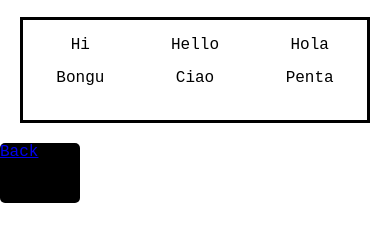
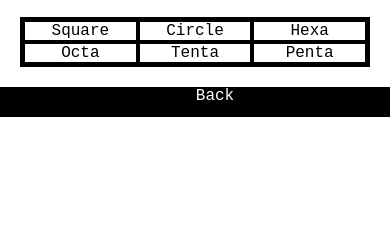
Before and after one commit to lucas-said/lucas-said.github.io, a plain HTML site: page playground/index.html in a window 390 px wide. Shown: the part 247-488 px from the top of the page. Drawn offline with Linux system fonts and the light colour scheme.

Commit message:
Styling of Grid and began pentagon

```diff
--- a/assets/css/style.css
+++ b/assets/css/style.css
@@ -352,6 +352,71 @@ section {
   color: #4caf50;
 }
 
+/* CSS PLAYGROUNG PAGE */
+
+.div_spacing {
+  margin: 20px;
+}
+
+.header_style {
+  background-color: black;
+}
+
+.text_styling {
+  font-size: 4rem;
+  font-weight: 600px;
+  padding: 50px;
+  margin: 0%;
+  background-color: black;
+  color: white;
+  text-align: center;
+}
+
+.grid_container {
+  display: grid;
+  grid-template-columns: repeat(3, 33.33%);
+  /* grid-template-rows: repeat(3, 33.33%); */
+  justify-content: center;
+  border: 3px solid black;
+  text-align: center;
+}
+
+.grid_styling {
+  border: 2px solid black;
+  color: black;
+  text-decoration: none;
+  height: 100%;
+  margin: 0%;
+}
+
+.grid_styling:hover{
+  color: red;
+  text-decoration: underline;
+}
+
+.back_button {
+  text-align: center;
+  background-color: black;
+  border-radius: 15px;
+  height: 100%;
+  width: 5%;
+  margin-left: 20px;
+}
+
+.back_button__styling {
+  text-decoration: none;
+  color: white;
+}
+
+.div__height{
+  height:30px;
+  text-align: center;
+}
+
+/* CSS PLAYGROUND PAGE */
+
+/* Media Queries */
+
 @media (min-width: 768px) {
   .flex-md-column {
     flex-direction: column;
@@ -376,50 +441,19 @@ section {
     text-align: center;
     margin: 0%;
   }
+
+  .back_button {
+    margin-top: 20px;
+    text-align: center;
+    background-color: black;
+    border-radius: 5px;
+    height: 100%;
+    width: 100%;
+    margin:20px;
+  }
+
+  .div__height{
+    background-color: black;
+    border-radius: 0%;
+  }
 }
-
-/* CSS PLAYGROUNG PAGE */
-
-.div_spacing {
-  margin: 20px;
-}
-
-.header_style {
-  background-color: black;
-}
-
-.text_styling {
-  font-size: 4rem;
-  font-weight: 600px;
-  padding: 50px;
-  margin: 0%;
-  background-color: black;
-  color: white;
-  text-align: center;
-}
-
-.grid_container {
-  display: grid;
-  grid-template-columns: repeat(3, 33.33%);
-  grid-template-rows: repeat(2, 33.33%);
-  justify-content: center;
-  border: 3px solid black;
-  text-align: center;
-}
-
-.grid_styling {
-  color: black;
-  text-decoration: none;
-}
-
-.back_button {
-  background-color: black;
-  border-radius: 5px;
-  height: 60px;
-  width: 80px;
-}
-
-.back_button__style {
-  text-decoration: none;
-  color: white;
-}
--- /dev/null
+++ b/assets/css/style_penta.css
@@ -0,0 +1,62 @@
+body{
+    height: 100vh;
+}
+
+.flex_container{
+    display: flex;
+}
+
+.flex_centering{
+    justify-content: center;
+    align-items: center;
+}
+
+/*  */
+/* Paralellogram */
+#pentagon {
+    width: 150px;
+    position: relative;
+    border-width: 110px 35px 0;
+    border-style: solid;
+    border-color: silver transparent;
+
+}
+
+/* Triangle */
+#pentagon:before {
+    content: "";
+    height: 0;
+    width: 0;
+    position: absolute;
+    top: -210px;
+    left: -35px;
+    border-width: 0 110px 100px;
+    border-style: solid;
+    border-color: transparent transparent silver;
+
+}
+
+/*  */
+/* Pentagon Black */
+
+#pentagon_black {
+    left: -210px;
+    top: -0px;
+    width: 140px;
+    position: relative;
+    border-width: 100px 30px 0;
+    border-style: solid;
+    border-color: black transparent;
+}
+
+#pentagon_black:before {
+    content: "";
+    height: 0;
+    width: 0;
+    position: absolute;
+    top: -170px;
+    left: -229px;
+    border-width: 0 100px 90px;
+    border-style: solid;
+    border-color: transparent transparent black;
+}
--- a/playground/index.html
+++ b/playground/index.html
@@ -17,15 +17,18 @@
     </div>
 
     <div class="grid_container div_spacing">
-      <p class="grid_styling">Hi</p>
-      <p class="grid_styling">Hello</p>
-      <p class="grid_styling">Hola</p>
-      <p class="grid_styling">Bongu</p>
-      <p class="grid_styling">Ciao</p>
-      <p><a class="grid_styling" href="../playground/penta.html">Penta</a></p>
+      <p class="grid_styling">Square</p>
+      <p class="grid_styling">Circle</p>
+      <p class="grid_styling">Hexa</p>
+      <p class="grid_styling">Octa</p>
+      <p class="grid_styling">Tenta</p>
+      <a class="grid_styling" href="../playground/penta.html">Penta</a>
     </div>
 
-    <p class="back_button"><a class="back_button__styling" href="../index.html">Back</a></p>
+    <div class="div__height">
+      <p class="back_button"><a class="back_button__styling" href="../index.html">Back</a></p>
+    </div>
+
 
   </body>
 </html>
```
Also changed, not shown: playground/penta.html (+7 -5 lines).
